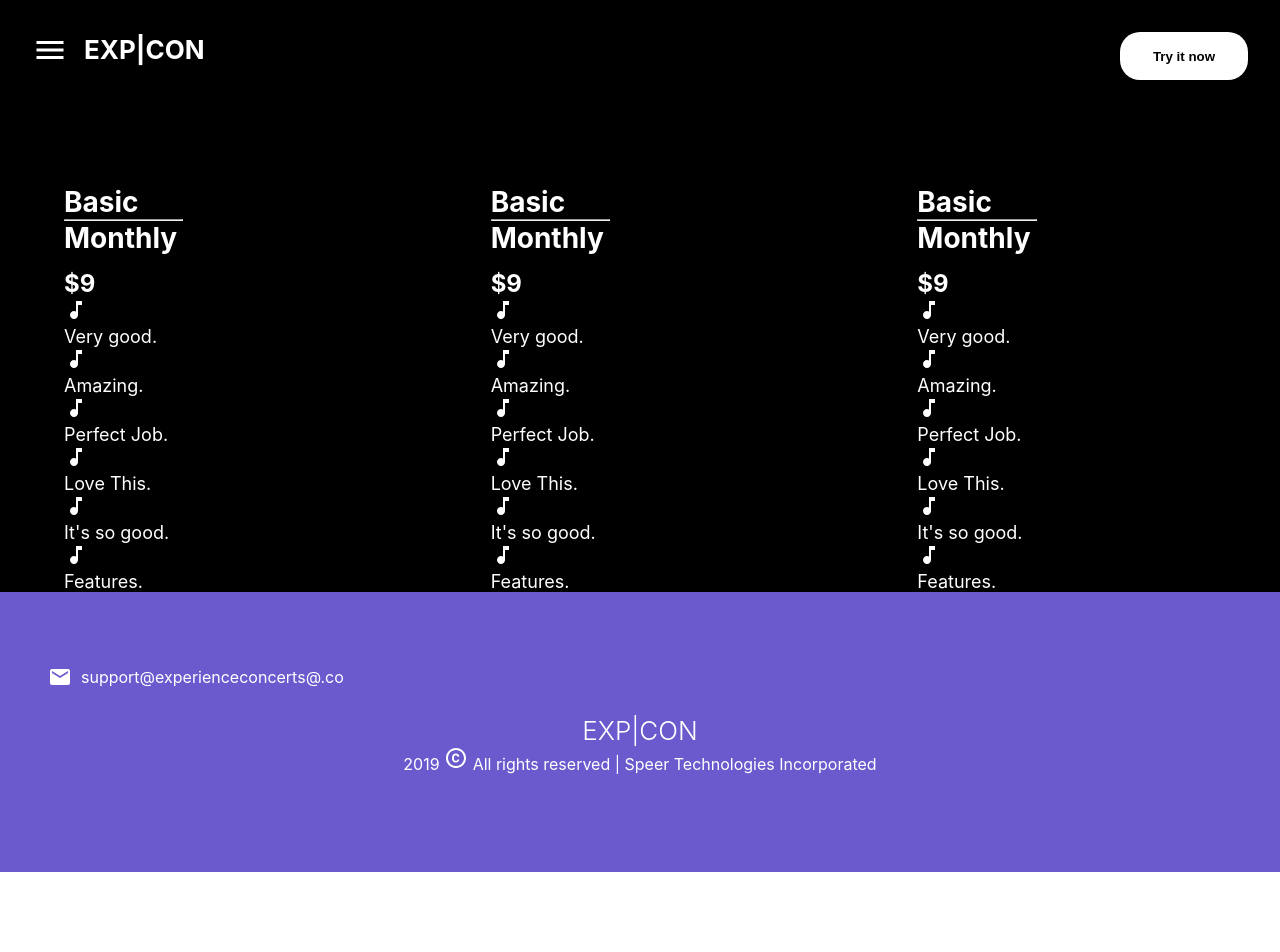
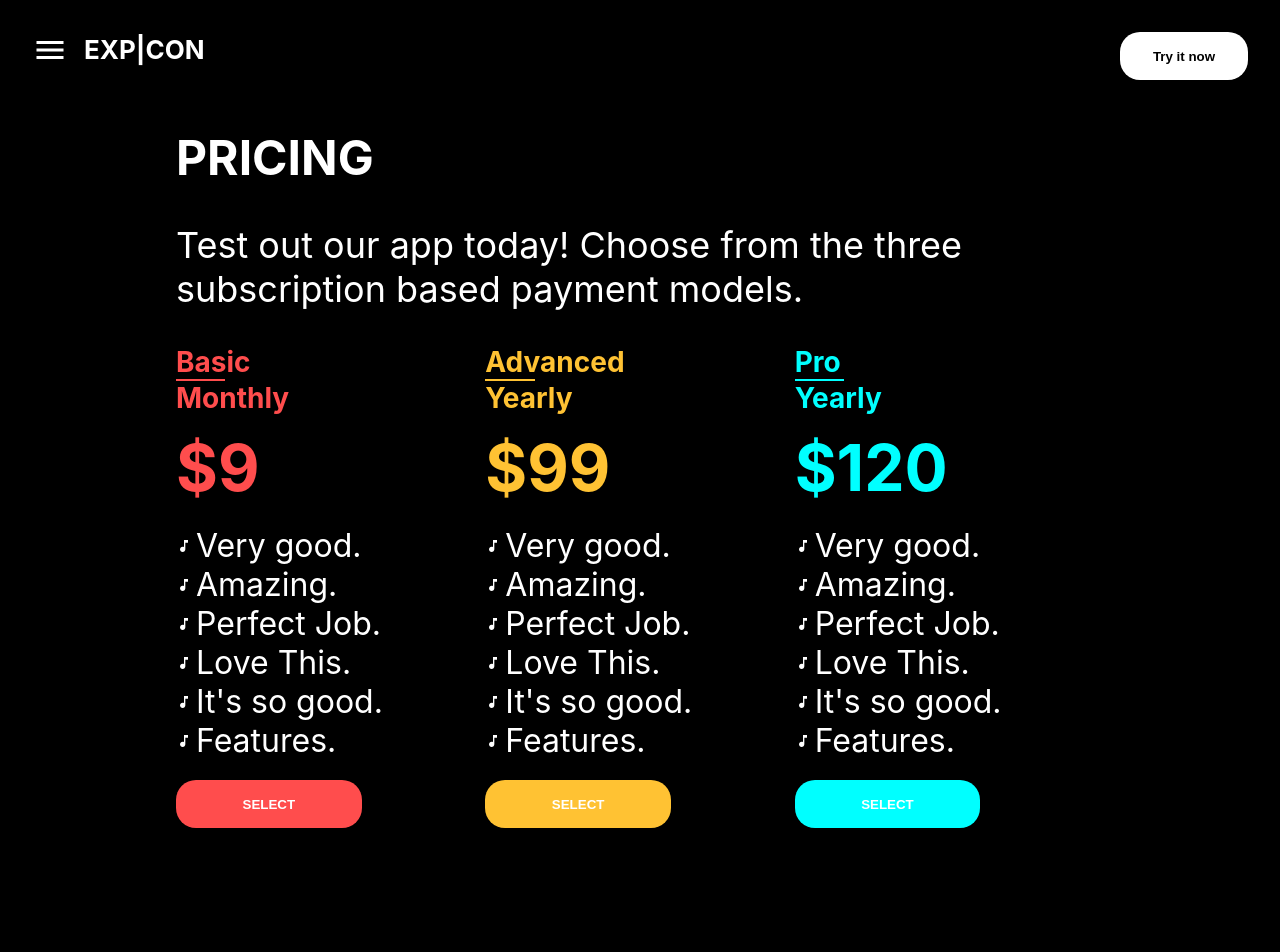
Before and after one commit to bdejene19/ConcertWebpage, a React (Create React App) app: page /pricing in a window 1280 px wide. Shown: the top 952 px of the page. Before the commit the page ends 872 px from the top, so only its background shows below. Built offline with nearby package versions, Linux system fonts and the light colour scheme.

Commit message:
pricing page content completed. Need to fix "Perks" title and horizontal rules above title

```diff
--- a/src/App.js
+++ b/src/App.js
@@ -16,6 +16,8 @@ function App() {
           <Route exact path='/' component={HomeLandingPage}></Route>
 
           <Route exact path='/pricing' component={Pricing}></Route>
+
+          <Route exact path='/payNow'></Route>
         </Switch>
         {/* <HomeLandingPage></HomeLandingPage> */}
 
--- a/src/components/homepage/LandingPerks.js
+++ b/src/components/homepage/LandingPerks.js
@@ -44,7 +44,7 @@ export const SubHeader = styled.h3`
 
 `;
 
-export default function LandingPerks() {
+export default function LandingPerks(props) {
     return (
         <PerksContainer>
             <h2 className='perksTitle' style={{color: 'white'}}>PERKS</h2>
@@ -52,16 +52,16 @@ export default function LandingPerks() {
             <PerksGrid key='perks'>
 
                 <div>
-                    <SubHeader subHeadColor='#ff4d4d'>Subscription<br></br>Payment <br></br>Model</SubHeader>
+                    <SubHeader subHeadColor={props.titleOneColor}>Subscription<br></br>Payment <br></br>Model</SubHeader>
                     {/* <h3 subHeadColor='brown'>Subscription<br></br>Payment <br></br>Model</h3> */}
                     <p>No commitment, cancel anytime. Never worry about forgetting a payment again!</p>
                 </div>
                 <div>
-                    <SubHeader subHeadColor='aqua'>No Fee<br></br>Cancelation<br></br>Policy</SubHeader>
+                    <SubHeader subHeadColor={props.titleTwoColor}>No Fee<br></br>Cancelation<br></br>Policy</SubHeader>
                     <p>No commitment, cancel anytime. Never worry about forgetting a payment again!</p>
                 </div>
                 <div>
-                    <SubHeader subHeadColor='#ffc233'>Subscription<br></br>Payment <br></br>Model</SubHeader>
+                    <SubHeader subHeadColor={props.titleThreeColor}>Subscription<br></br>Payment <br></br>Model</SubHeader>
                     <p>No commitment, cancel anytime. Never worry about forgetting a payment again!</p>
                 </div>
             </PerksGrid>
--- a/src/components/pricing/PricePlans.js
+++ b/src/components/pricing/PricePlans.js
@@ -1,33 +1,86 @@
 import React from 'react';
 import styled from 'styled-components';
-import {PerksGrid, SubHeader} from '../homepage/LandingPerks';
+import {SubHeader} from '../homepage/LandingPerks';
 import LandingPageHeader from '../homepage/LandingPageHeader';
 import MusicNoteIcon from '@material-ui/icons/MusicNote';
-const PriceContainer = styled.article`
+
+const PricingContainer = styled.article`
     display: grid;
     color: white;
     background-color: black;
+    align-items: center;
+    justify-content: center;
+    padding: 1em;
+    width: 75%;
+    padding-bottom: 10em;
 
     h1 {
-        grid-column: 1/4;
+        font-size: 48px;
     }
 
     .pricing-caption {
         grid-column: 1/4;
+        padding-top: 1em;
+        font-size: 36px;
     }
     .music-point{
-        font-size: 12px;
+        font-size: 16px;
         align-items: center;
         justify-self: center;
 
     }
 
+
+`;
+
+
+const Prices = styled.div`
+    display: grid;
+    grid-column: 1/4;
+    color: white;
+    grid-template-columns: repeat(3, auto);
+
+    column-gap: 0;
+
+
+    hr {
+        width: 40%;
+    }
+
+    h1 {
+        font-size: 64px;
+    }
+
+    p {
+        font-size: 32px;
+    }
+
+    .plan-name {
+        font-size: 28px;
+    }
     .price-text {
         width: max-content;
         display: flex;
         flex-direction: row;
+        align-items: center;
         column-gap: 0.25em;
     }
+
+    .tryNow {
+        width: 60%;
+        color: white;
+        height: 6vh;
+        justify-self: right;
+        border-radius: 20px 20px ;
+        border: 1px white;
+        cursor: pointer;
+        outline: none;
+
+    }
+`;
+
+const PricingText = styled.div`
+    color: white;
 
 
 
@@ -35,25 +88,20 @@ const PriceContainer = styled.article`
 
 export default function PricePlans() {
     return (
-        <div style={{backgroundColor: 'black'}}>
+        <div style={{backgroundColor: 'black', display: 'grid', justifyItems: 'center'}}>
             <LandingPageHeader></LandingPageHeader>
+            <PricingContainer>
 
-            <h1>Pricing</h1>
+                <h1>PRICING</h1>
                 <p className='pricing-caption'>Test out our app today! Choose from the three subscription based payment models.</p>
-            {/* <PerksGrid>
+                <br></br>
+                <Prices>
                     <div>
-                    <SubHeader>Basic<hr>Monthly</hr></SubHeader>
-                    <h1>$9</h1>
-                    <div className='pricingNotes'>
-                        <MusicNoteIcon className='music-point'></MusicNoteIcon> <p>Very good</p>
+                        <div style={{color: '#ff4d4d'}}>
+                            <SubHeader className='plan-name'>Basic<hr style={{border: 'solid #ff4d4d 1px'}}></hr>Monthly</SubHeader>
+                            <h1><b>$9</b></h1>
                         </div>
-                </div>
-            </PerksGrid> */}
-
-            <PerksGrid style={{gridColumn: '1/4'}}>
-                <div>
-                    <SubHeader>Basic<hr></hr>Monthly</SubHeader>
-                    <h1><b>$9</b></h1>
+                        <br></br>
                         <div className='price-text'>
                             <MusicNoteIcon className='music-point'></MusicNoteIcon>
                             <p>Very good.</p>
@@ -61,10 +109,14 @@ export default function PricePlans() {
                         <div className='price-text'>
                             <MusicNoteIcon className='music-point'></MusicNoteIcon>
                             <p>Amazing.</p>
-                    </div><div className='price-text'>
+                        </div>
+
+                        <div className='price-text'>
                             <MusicNoteIcon className='music-point'></MusicNoteIcon>
                             <p>Perfect Job.</p>
-                    </div><div className='price-text'>
+                        </div>
+
+                        <div className='price-text'>
                             <MusicNoteIcon className='music-point'></MusicNoteIcon>
                             <p>Love This.</p>
                         </div>
@@ -78,11 +130,18 @@ export default function PricePlans() {
                             <MusicNoteIcon className='music-point'></MusicNoteIcon>
                             <p>Features.</p>
                         </div>
+
+                        <br></br>
+                        <button className='tryNow' style={{backgroundColor: '#ff4d4d'}}><b>SELECT</b></button>
                     </div>
 
                     <div>
-                    <SubHeader>Basic<hr></hr>Monthly</SubHeader>
-                    <h1><b>$9</b></h1>
+                        <div style={{color: '#ffc233'}}>
+                            <SubHeader className='plan-name'>Advanced<hr style={{border: 'solid #ffc233 1px'}}></hr>Yearly</SubHeader>
+                            <h1><b>$99</b></h1>
+                        </div>
+                        <br></br>
+
                         <div className='price-text'>
                             <MusicNoteIcon className='music-point'></MusicNoteIcon>
                             <p>Very good.</p>
@@ -90,10 +149,14 @@ export default function PricePlans() {
                         <div className='price-text'>
                             <MusicNoteIcon className='music-point'></MusicNoteIcon>
                             <p>Amazing.</p>
-                    </div><div className='price-text'>
+                        </div>
+
+                        <div className='price-text'>
                             <MusicNoteIcon className='music-point'></MusicNoteIcon>
                             <p>Perfect Job.</p>
-                    </div><div className='price-text'>
+                        </div>
+
+                        <div className='price-text'>
                             <MusicNoteIcon className='music-point'></MusicNoteIcon>
                             <p>Love This.</p>
                         </div>
@@ -107,22 +170,36 @@ export default function PricePlans() {
                             <MusicNoteIcon className='music-point'></MusicNoteIcon>
                             <p>Features.</p>
                         </div>
+
+                        <br></br>
+                        <button className='tryNow' style={{backgroundColor: '#ffc233'}}><b>SELECT</b></button>
+
                     </div>
 
                     <div>
-                    <SubHeader>Basic<hr></hr>Monthly</SubHeader>
-                    <h1><b>$9</b></h1>
+                        <div style={{color: 'aqua'}}>
+                            <SubHeader className='plan-name'>Pro<hr style={{border: 'solid aqua 1px'}}></hr>Yearly</SubHeader>
+                            <h1><b>$120</b></h1>
+                        </div>
+
+                        <br></br>
+
                         <div className='price-text'>
                             <MusicNoteIcon className='music-point'></MusicNoteIcon>
                             <p>Very good.</p>
                         </div>
+
                         <div className='price-text'>
                             <MusicNoteIcon className='music-point'></MusicNoteIcon>
                             <p>Amazing.</p>
-                    </div><div className='price-text'>
+                        </div>
+
+                        <div className='price-text'>
                             <MusicNoteIcon className='music-point'></MusicNoteIcon>
                             <p>Perfect Job.</p>
-                    </div><div className='price-text'>
+                        </div>
+
+                        <div className='price-text'>
                             <MusicNoteIcon className='music-point'></MusicNoteIcon>
                             <p>Love This.</p>
                         </div>
@@ -136,11 +213,13 @@ export default function PricePlans() {
                             <MusicNoteIcon className='music-point'></MusicNoteIcon>
                             <p>Features.</p>
                         </div>
+                        <br></br>
+
+                        <button className='tryNow' style={{backgroundColor: 'aqua'}}><b>SELECT</b></button>
+
                     </div>
-            </PerksGrid>
-
-
-
+                </Prices>
+            </PricingContainer>
         </div>
 
     )
--- a/src/pages/HomeLandingPage.js
+++ b/src/pages/HomeLandingPage.js
@@ -9,7 +9,7 @@ import Seats from '../components/homepage/Seats';
 import EmailFooter from '../components/homepage/EmailFooter';
 import DownloadApp from '../components/homepage/DownloadApp';
 
-const SectionWrapper = styled.section`
+export const SectionWrapper = styled.section`
     width: 100vw;
     height: 100vh;
     background-color: ${props => props.bgColor};
@@ -40,7 +40,7 @@ export default function HomeLandingPage() {
 
             <SectionWrapper bgColor='black'>
                 <LandingPageHeader></LandingPageHeader>
-                <LandingPerks></LandingPerks>
+                <LandingPerks titleOneColor='#ff4d4d' titleTwoColor='aqua' titleThreeColor='#ffc233'></LandingPerks>
             </SectionWrapper>
 
             <SectionWrapper bgColor='aqua'>
--- a/src/pages/Pricing.js
+++ b/src/pages/Pricing.js
@@ -1,11 +1,20 @@
 import React from 'react';
 import EmailFooter from '../components/homepage/EmailFooter';
 import PricePlans from '../components/pricing/PricePlans'
+import {SectionWrapper} from '../pages/HomeLandingPage'
+import LandingPageHeader from '../components/homepage/LandingPageHeader';
+import LandingPerks from '../components/homepage/LandingPerks';
 
 export default function Pricing() {
     return (
         <div>
             <PricePlans></PricePlans>
+
+            <SectionWrapper bgColor='#ff4d4d' style={{height: 650}}>
+                <LandingPageHeader></LandingPageHeader>
+                <LandingPerks></LandingPerks>
+
+            </SectionWrapper>
             <EmailFooter></EmailFooter>
         </div>
     )
```
Lines whose indentation alone changed are shown as unchanged.
